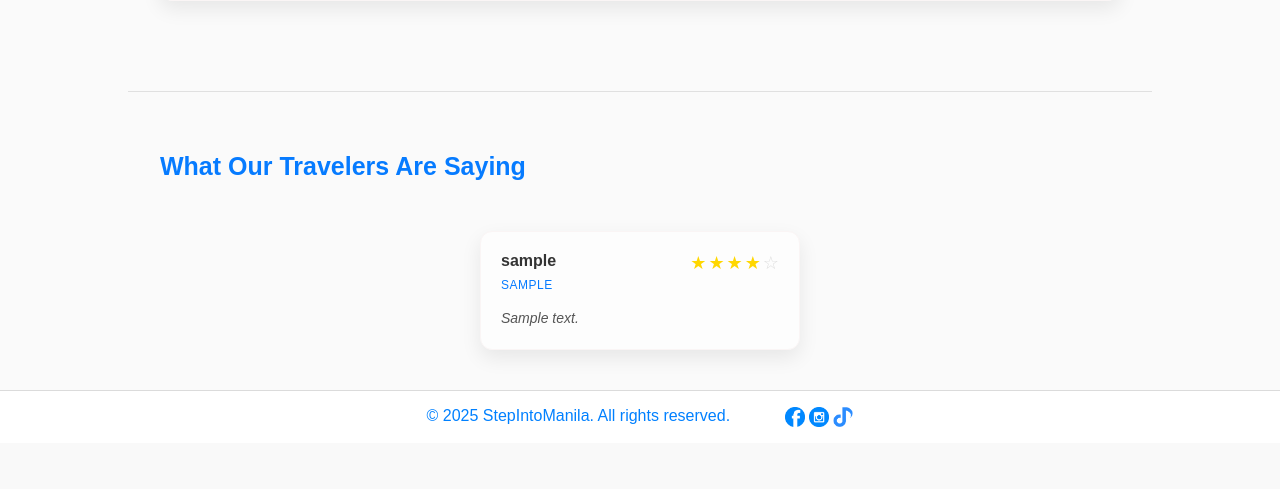
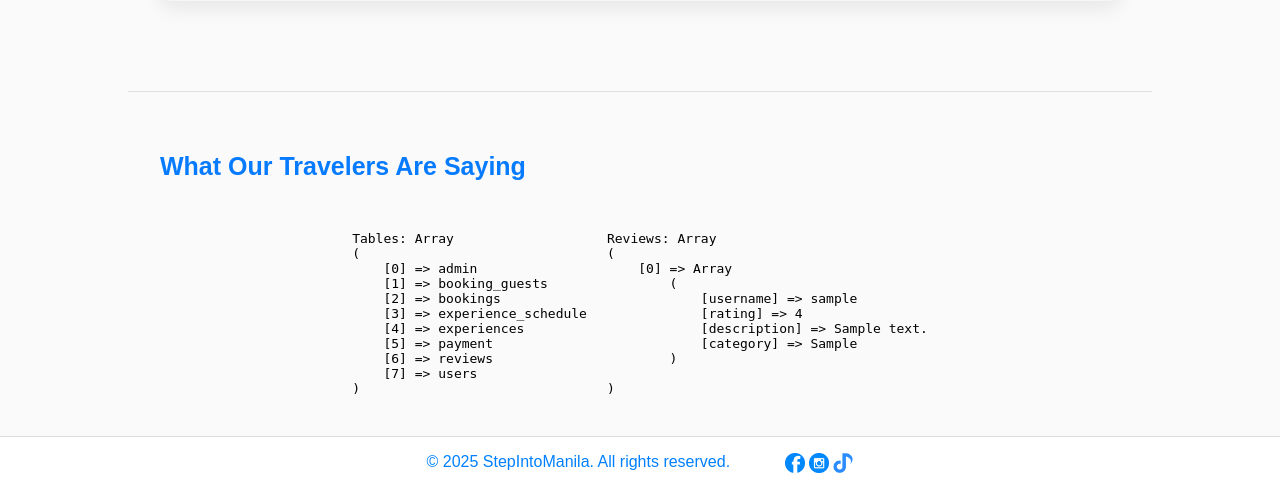
Before and after one commit to kloowi/php-final-proj, a PHP site: page / in a window 1280 px wide. Shown: the part 1359-1848 px from the top of the page. Before the commit the page ends 1786 px from the top, so only its background shows below. Run offline with PHP 8.4, Linux system fonts and the light colour scheme; tables that the repository leaves empty hold one stand-in row (values such as "Sample post"); data that the repository does not hold is empty.

Commit message:
checking

```diff
--- a/index.php
+++ b/index.php
@@ -113,40 +113,14 @@
     include_once 'includes/db_connect.php';
 
     if ($pdo) {
-        try {
-            // Fetch reviews from database
-            $stmt = $pdo->query("SELECT username, rating, description, category FROM Reviews ORDER BY RAND() LIMIT 3");
-            $reviews = $stmt->fetchAll();
-
-            if ($reviews) {
-                foreach ($reviews as $review) {
-                    echo '<div class="review">';
-                    echo '<div class="review-header">';
-                    echo '<div class="reviewer-info">';
-                    echo '<h4>' . htmlspecialchars($review['username']) . '</h4>';
-                    echo '<span class="category">' . htmlspecialchars($review['category']) . '</span>';
-                    echo '</div>';
-                    echo '<div class="rating">';
-                    for ($i = 1; $i <= 5; $i++) {
-                        if ($i <= $review['rating']) {
-                            echo '<span class="star filled">★</span>';
-                        } else {
-                            echo '<span class="star">☆</span>';
-                        }
-                    }
-                    echo '</div>';
-                    echo '</div>';
-                    echo '<p>' . htmlspecialchars($review['description']) . '</p>';
-                    echo '</div>';
-                }
-            } else {
-                echo '<p style="text-align: center; color: #666; font-style: italic;">No reviews available yet. Be the first to share your experience!</p>';
-            }
-        } catch (PDOException $e) {
-            echo '<p style="text-align: center; color: #666; font-style: italic;">Reviews will be available soon.</p>';
-        }
+        $stmt = $pdo->query("SHOW TABLES");
+        $tables = $stmt->fetchAll(PDO::FETCH_COLUMN);
+        echo "<pre>Tables: " . print_r($tables, true) . "</pre>";
+        $stmt2 = $pdo->query("SELECT * FROM Reviews");
+        $reviews = $stmt2->fetchAll();
+        echo "<pre>Reviews: " . print_r($reviews, true) . "</pre>";
     } else {
-        echo '<p style="text-align: center; color: #666; font-style: italic;">Reviews will be available soon.</p>';
+        echo "No DB connection!";
     }
     ?>
 </div>
```
